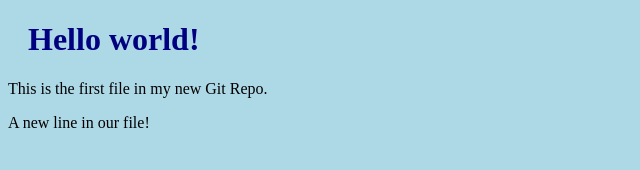
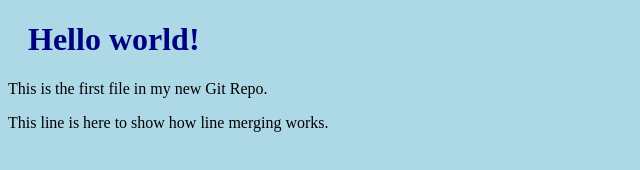
Before and after one commit to MichaelReberENSOBIT/hello-world, a plain HTML site: page index.html in a window 1280 px wide. Shown: the whole page, without its empty margins (0-640 px from the left). Drawn offline with Linux system fonts and the light colour scheme.

Commit message:
updated index.html with emergency fix

```diff
--- a/index.html
+++ b/index.html
@@ -8,7 +8,7 @@
 
     <h1>Hello world!</h1>
     <p>This is the first file in my new Git Repo.</p>
-    <p>A new line in our file!</p>
+    <p>This line is here to show how line merging works.</p>
 
 </body>
 </html>
```
